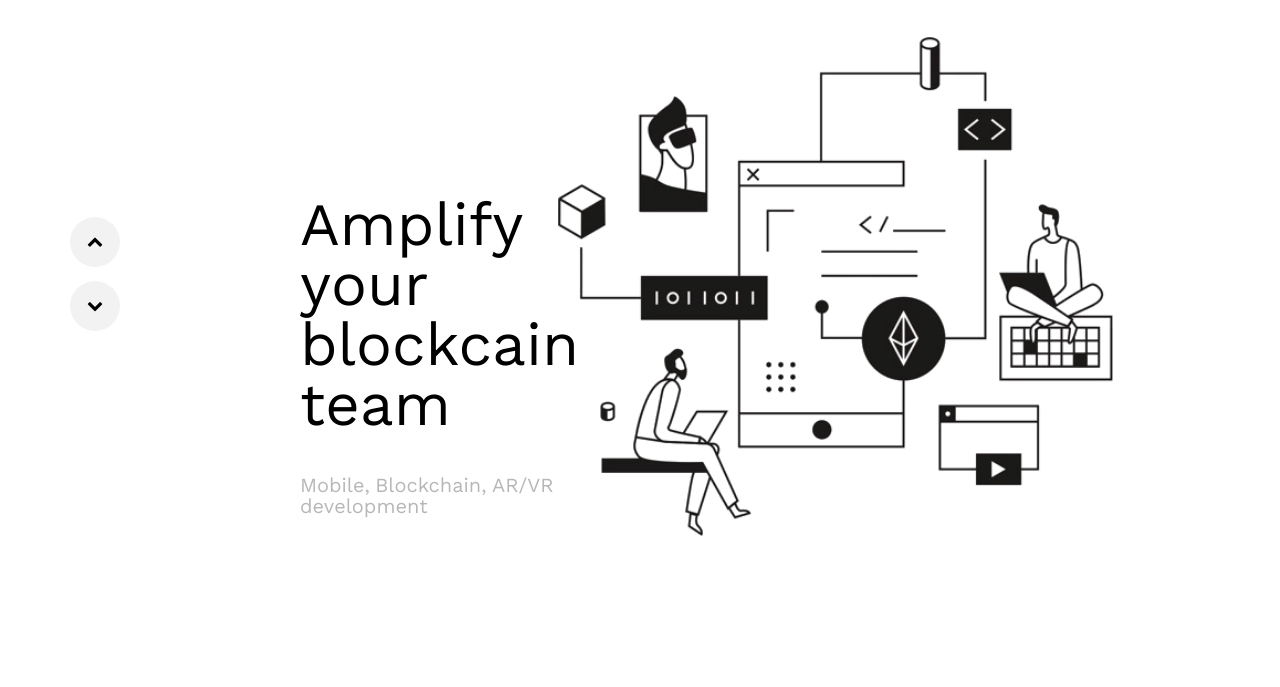
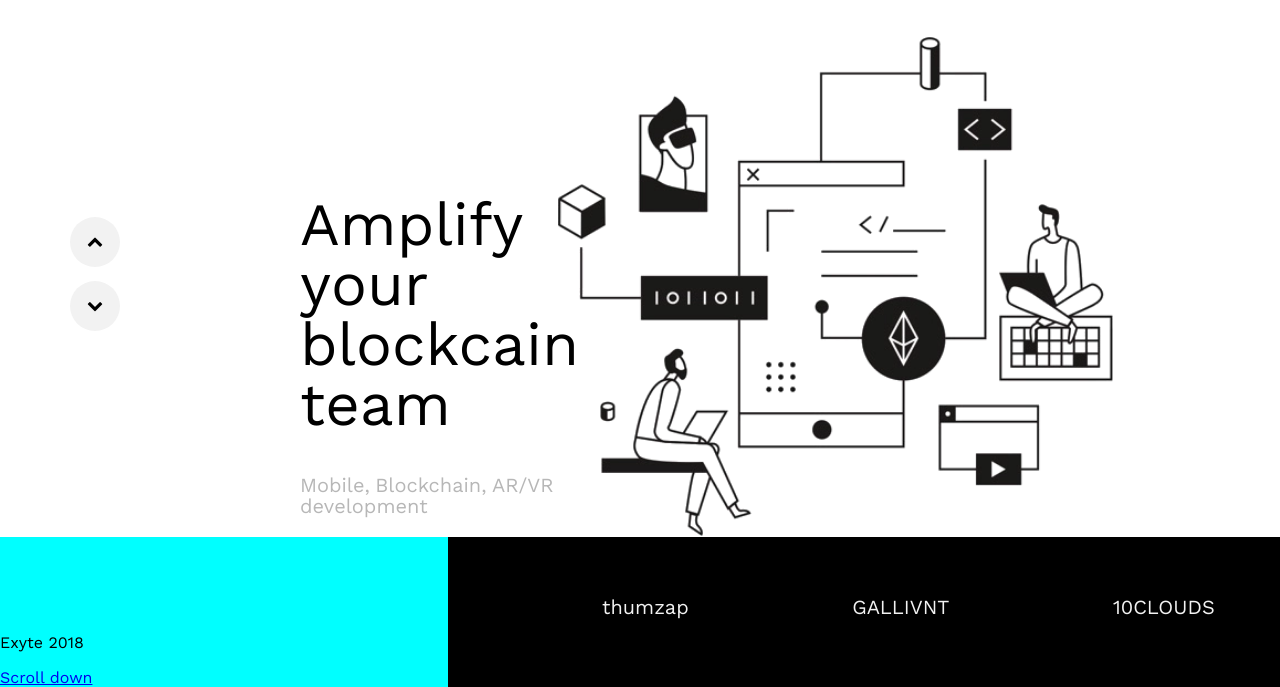
Before and after one commit to MindPaul/03-project-blockchain, a website: page index.html in a window 1280 px wide. Shown: the part 113-800 px from the top of the page. Drawn offline with nearby package versions, Linux system fonts and the light colour scheme.

Commit message:
footer style #3

```diff
--- a/CSS/main-style.css
+++ b/CSS/main-style.css
@@ -123,3 +123,49 @@ main {
   top: 0;
 
 }
+
+footer{
+  display: inline-block;
+  width: 100%;
+  height: 150px;
+  position: fixed;
+  left: 0;
+  bottom: 0;
+  background-color: aqua;
+}
+.Footer-left {
+  float: left;
+  position: absolute;
+  bottom: 0;
+}
+.Footer-rigth {
+  float: right;
+  background-color: rgb(0, 0, 0);
+  width: 65%;
+  height: 100%;
+
+}
+.ads {
+  font-size: 20px;
+  line-height: 7em;
+  padding: 3px;
+  text-decoration: none;
+  color: #f2f2f2;
+  margin-left: 150px;
+  background-color: black;
+  border: 1px solid black;
+}
+.ads:nth-child(4){
+  margin-right: 10px;
+}
+.ads:last-child {
+  padding-left: 20px;
+  margin-left: 0%;
+  border-left: 1px solid #f2f2f2;
+}
+.ads:nth-child(1):hover,
+.ads:nth-child(2):hover,
+.ads:nth-child(3):hover {
+  background-color: #f2f2f2;
+  color: black;
+}
--- a/index.html
+++ b/index.html
@@ -49,5 +49,22 @@
     </div>
     <img class="main-img" src="./img-png/main-img.png" alt="mainIMG">
   </main>
+  <footer>
+    <div class="Footer-left">
+      <p>Exyte 2018</p>
+      <a href="#">Scroll down</a>
+    </div>
+    <div class="Footer-rigth">
+      <a class="ads" href="#">thumzap</a>
+      <a class="ads" href="#">GALLIVNT</a>
+      <a class="ads" href="#">10CLOUDS</a>
+      <a class="ads" href="#">
+        <i class="fa fa-angle-left"></i>
+      </a>
+      <a class="ads" href="#">
+        <i class="fa fa-angle-right" ></i>
+      </a>
+    </div>
+  </footer>
 </body>
 </html>
```
